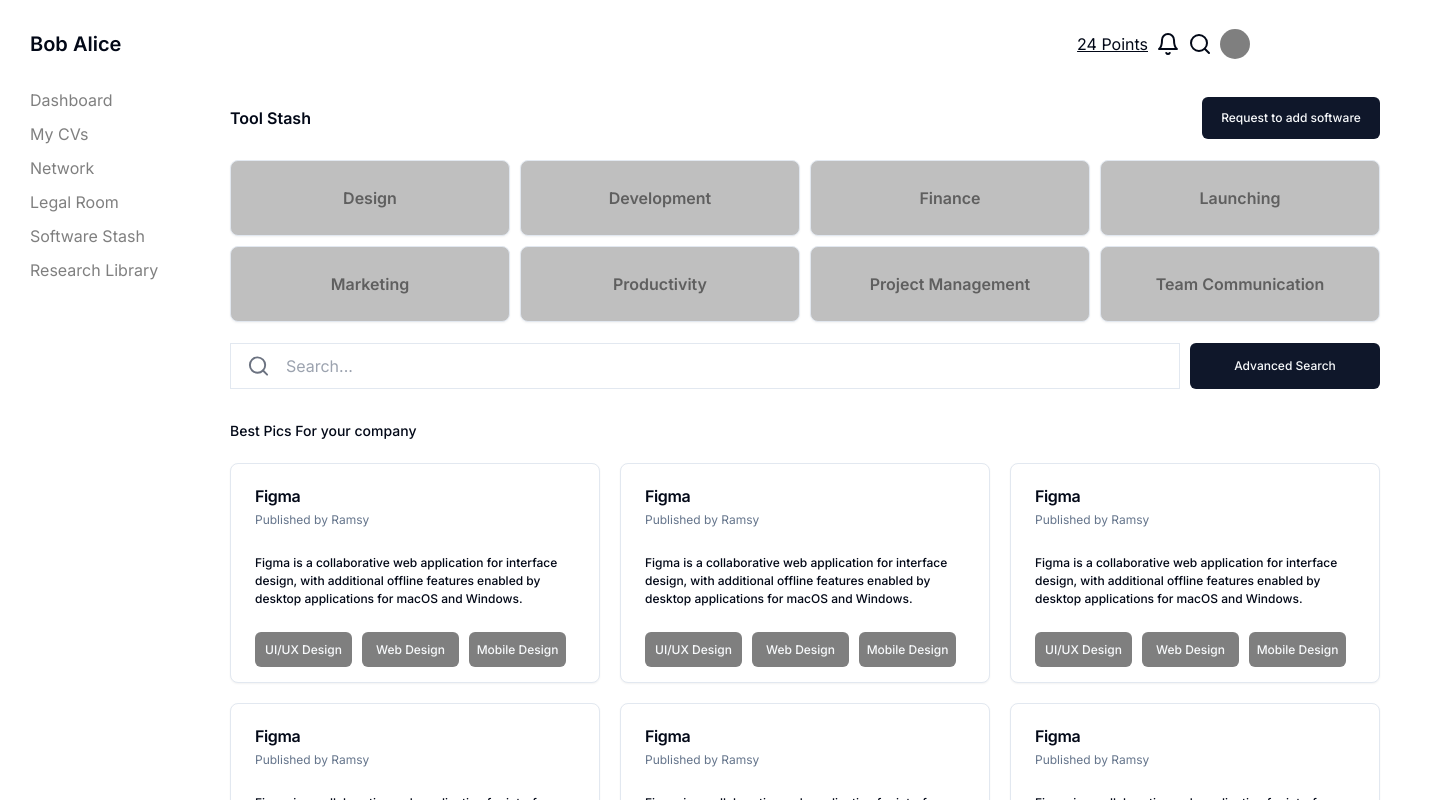
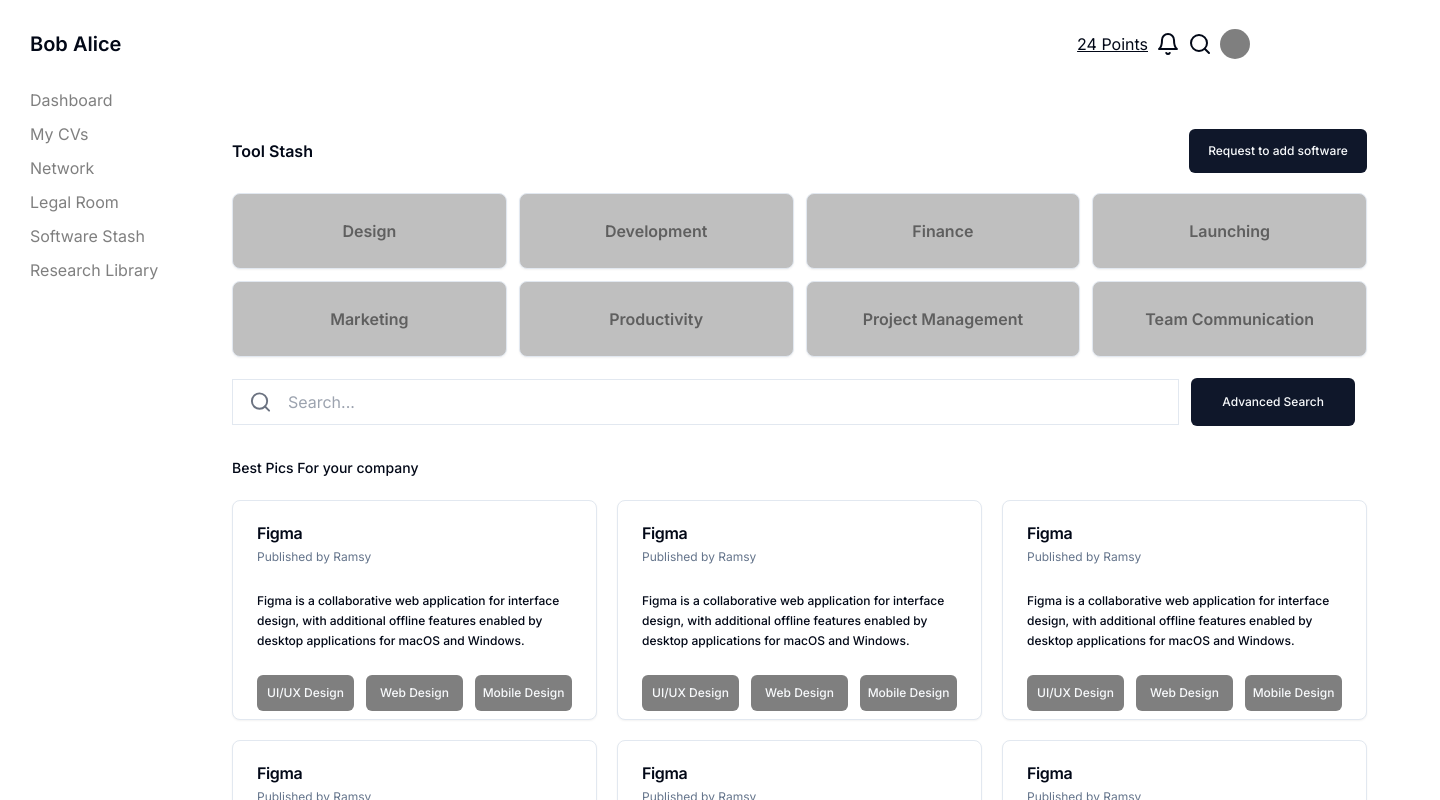
Before and after one commit to ShaikhNabeelShabbir/unbundl-web, a React (Vite) app: page /talent-dashboard in a window 1280 px wide. Both pictures are taken after a click on the button "Software Stash". Shown: the top 800 px of the page, 1440 px wide, since content can reach past the window. Built offline with nearby package versions, Linux system fonts and the light colour scheme.

Commit message:
changes updated

```diff
--- a/src/pages/startup/software-stash.tsx
+++ b/src/pages/startup/software-stash.tsx
@@ -20,16 +20,13 @@
 
 const SoftwareStash: React.FC = () => {
   return (
-    <div className="flex ml-[30px] mr-[30px]">
+    <div className="flex flex-wrap m-8">
       <div className="flex-1 py-[97px]">
         <div className="flex items-center justify-between">
           <p className="font-semibold text-5">Tool Stash</p>
           <Dialog>
             <DialogTrigger asChild>
-              <Button
-                type="button"
-                className="h-[42px] w-[178px] text-sm mr-[30px]"
-              >
+              <Button type="button" className="h-11 w-[178px] text-sm ">
                 Request to add software{" "}
               </Button>
             </DialogTrigger>
@@ -43,38 +40,38 @@
             </DialogContent>
           </Dialog>
         </div>
-        <div className=" flex flex-col font-semibold text-md mr-[30px] mt-[21px] space-y-[10px]">
-          <div className="flex flex-row  space-x-[10px] ">
-            <Card className="w-[280px] h-[76px] rounded-1 flex items-center justify-center  bg-black/25 text-black/50">
+        <div className=" flex flex-col font-semibold text-md  mt-5 space-y-3">
+          <div className="flex flex-row w-full space-x-3 ">
+            <Card className="w-full h-[76px] rounded-1 flex items-center justify-center  bg-black/25 text-black/50">
               Design
             </Card>
-            <Card className="w-[280px] h-[76px] rounded-1 flex items-center justify-center  bg-black/25 text-black/50">
+            <Card className="w-full h-[76px] rounded-1 flex items-center justify-center  bg-black/25 text-black/50">
               Development
             </Card>
-            <Card className="w-[280px] h-[76px] rounded-1 flex items-center justify-center  bg-black/25 text-black/50">
+            <Card className="w-full h-[76px] rounded-1 flex items-center justify-center  bg-black/25 text-black/50">
               Finance
             </Card>
-            <Card className="w-[280px] h-[76px] rounded-1 flex items-center justify-center  bg-black/25 text-black/50">
+            <Card className="w-full h-[76px] rounded-1 flex items-center justify-center  bg-black/25 text-black/50">
               Launching
             </Card>
           </div>
-          <div className="flex flex-row space-x-[10px]">
-            <Card className="w-[280px] h-[76px] rounded-1 flex items-center justify-center  bg-black/25 text-black/50">
+          <div className="flex flex-row space-x-3">
+            <Card className="w-full h-[76px] rounded-1 flex items-center justify-center  bg-black/25 text-black/50">
               Marketing
             </Card>
-            <Card className="w-[280px] h-[76px] rounded-1 flex items-center justify-center  bg-black/25 text-black/50">
+            <Card className="w-full h-[76px] rounded-1 flex items-center justify-center  bg-black/25 text-black/50">
               Productivity
             </Card>
-            <Card className="w-[280px] h-[76px] rounded-1 flex items-center justify-center  bg-black/25 text-black/50">
+            <Card className="w-full h-[76px] rounded-1 flex items-center justify-center  bg-black/25 text-black/50">
               Project Management
             </Card>
-            <Card className="w-[280px] h-[76px] rounded-1 flex items-center justify-center  bg-black/25 text-black/50">
+            <Card className="w-full h-[76px] rounded-1 flex items-center justify-center  bg-black/25 text-black/50">
               Team Communication
             </Card>
           </div>
         </div>
         <div className="flex items-center justify-between mt-[21px]">
-          <div className="flex items-center w-[950px] h-[46px] border rounded-1">
+          <div className="flex items-center w-full h-[46px] border rounded-1">
             <Search className="ml-4 text-gray-500" />
             <input
               type="text"
@@ -82,149 +79,147 @@
               placeholder="Search..."
             />
           </div>
-          <Button className="w-[190px] h-[46px] mr-[30px]">
-            Advanced Search
-          </Button>
+          <Button className="w-[190px] ml-3 mr-3 h-12">Advanced Search</Button>
         </div>
         <div className="mt-[30px] mb-5 font-medium text-base">
           Best Pics For your company
         </div>
         <div className="flex flex-col space-y-5">
-          <div className="flex flex-row space-x-5">
-            <Card className="w-[370px] h-[220px]">
+          <div className="flex flex-row space-x-5 w-full">
+            <Card className="w-full h-[220px]">
               <CardHeader>
                 <CardTitle>Figma </CardTitle>
                 <CardDescription>Published by Ramsy</CardDescription>
               </CardHeader>
-              <CardContent className="font-medium text-[12px] space-x-[10px]">
+              <CardContent className="font-medium text-sm space-x-3">
                 Figma is a collaborative web application for interface design,
                 with additional offline features enabled by desktop applications
                 for macOS and Windows.
               </CardContent>
-              <CardFooter className="font-medium text-sm space-x-[10px]">
-                <Button className=" w-[97px] h-[35px]  bg-black/50">
+              <CardFooter className="font-medium text-sm space-x-3">
+                <Button className=" w-[97px] h-9  bg-black/50">
                   UI/UX Design
                 </Button>
-                <Button className=" w-[97px] h-[35px] bg-black/50">
+                <Button className=" w-[97px] h-9 bg-black/50">
                   Web Design
                 </Button>
-                <Button className=" w-[97px] h-[35px] bg-black/50">
+                <Button className=" w-[97px] h-9 bg-black/50">
                   Mobile Design
                 </Button>
               </CardFooter>
             </Card>
 
-            <Card className="w-[370px] h-[220px]">
+            <Card className="w-full h-[220px]">
               <CardHeader>
                 <CardTitle>Figma </CardTitle>
                 <CardDescription>Published by Ramsy</CardDescription>
               </CardHeader>
-              <CardContent className="font-medium text-[12px] space-x-[10px]">
+              <CardContent className="font-medium text-sm space-x-3">
                 Figma is a collaborative web application for interface design,
                 with additional offline features enabled by desktop applications
                 for macOS and Windows.
               </CardContent>
-              <CardFooter className="font-medium text-sm space-x-[10px]">
-                <Button className=" w-[97px] h-[35px]  bg-black/50">
+              <CardFooter className="font-medium text-sm space-x-3">
+                <Button className=" w-[97px] h-9  bg-black/50">
                   UI/UX Design
                 </Button>
-                <Button className=" w-[97px] h-[35px] bg-black/50">
+                <Button className=" w-[97px] h-9 bg-black/50">
                   Web Design
                 </Button>
-                <Button className=" w-[97px] h-[35px] bg-black/50">
+                <Button className=" w-[97px] h-9 bg-black/50">
                   Mobile Design
                 </Button>
               </CardFooter>
             </Card>
 
-            <Card className="w-[370px] h-[220px]">
+            <Card className="w-full h-[220px]">
               <CardHeader>
                 <CardTitle>Figma </CardTitle>
                 <CardDescription>Published by Ramsy</CardDescription>
               </CardHeader>
-              <CardContent className="font-medium text-[12px] space-x-[10px]">
+              <CardContent className="font-medium text-sm space-x-3">
                 Figma is a collaborative web application for interface design,
                 with additional offline features enabled by desktop applications
                 for macOS and Windows.
               </CardContent>
-              <CardFooter className="font-medium text-sm space-x-[10px] ">
-                <Button className=" w-[97px] h-[35px] bg-black/50">
+              <CardFooter className="font-medium text-sm space-x-3 ">
+                <Button className=" w-[97px] h-9 bg-black/50">
                   UI/UX Design
                 </Button>
-                <Button className=" w-[97px] h-[35px] bg-black/50">
+                <Button className=" w-[97px] h-9 bg-black/50">
                   Web Design
                 </Button>
-                <Button className=" w-[97px] h-[35px] bg-black/50">
+                <Button className=" w-[97px] h-9 bg-black/50">
                   Mobile Design
                 </Button>
               </CardFooter>
             </Card>
           </div>
           <div className="flex flex-row space-x-5">
-            <Card className="w-[370px] h-[220px]">
+            <Card className="w-full h-[220px]">
               <CardHeader>
                 <CardTitle>Figma </CardTitle>
                 <CardDescription>Published by Ramsy</CardDescription>
               </CardHeader>
-              <CardContent className="font-medium text-[12px] space-x-[10px]">
+              <CardContent className="font-medium text-sm space-x-3">
                 Figma is a collaborative web application for interface design,
                 with additional offline features enabled by desktop applications
                 for macOS and Windows.
               </CardContent>
-              <CardFooter className="font-medium text-sm space-x-[10px]">
-                <Button className=" w-[97px] h-[35px]  bg-black/50">
+              <CardFooter className="font-medium text-sm space-x-3">
+                <Button className=" w-[97px] h-9  bg-black/50">
                   UI/UX Design
                 </Button>
-                <Button className=" w-[97px] h-[35px] bg-black/50">
+                <Button className=" w-[97px] h-9 bg-black/50">
                   Web Design
                 </Button>
-                <Button className=" w-[97px] h-[35px] bg-black/50">
+                <Button className=" w-[97px] h-9 bg-black/50">
                   Mobile Design
                 </Button>
               </CardFooter>
             </Card>
 
-            <Card className="w-[370px] h-[220px]">
+            <Card className="w-full h-[220px]">
               <CardHeader>
                 <CardTitle>Figma </CardTitle>
                 <CardDescription>Published by Ramsy</CardDescription>
               </CardHeader>
-              <CardContent className="font-medium text-[12px] space-x-[10px]">
+              <CardContent className="font-medium text-sm space-x-3">
                 Figma is a collaborative web application for interface design,
                 with additional offline features enabled by desktop applications
                 for macOS and Windows.
               </CardContent>
-              <CardFooter className="font-medium text-sm space-x-[10px]">
-                <Button className=" w-[97px] h-[35px]  bg-black/50">
+              <CardFooter className="font-medium text-sm space-x-3">
+                <Button className=" w-[97px] h-9  bg-black/50">
                   UI/UX Design
                 </Button>
-                <Button className=" w-[97px] h-[35px] bg-black/50">
+                <Button className=" w-[97px] h-9 bg-black/50">
                   Web Design
                 </Button>
-                <Button className=" w-[97px] h-[35px] bg-black/50">
+                <Button className=" w-[97px] h-9 bg-black/50">
                   Mobile Design
                 </Button>
               </CardFooter>
             </Card>
 
-            <Card className="w-[370px] h-[220px]">
+            <Card className="w-full h-[220px]">
               <CardHeader>
                 <CardTitle>Figma </CardTitle>
                 <CardDescription>Published by Ramsy</CardDescription>
               </CardHeader>
-              <CardContent className="font-medium text-[12px] space-x-[10px]">
+              <CardContent className="font-medium text-sm space-x-3">
                 Figma is a collaborative web application for interface design,
                 with additional offline features enabled by desktop applications
                 for macOS and Windows.
               </CardContent>
-              <CardFooter className="font-medium text-sm space-x-[10px] ">
-                <Button className=" w-[97px] h-[35px] bg-black/50">
+              <CardFooter className="font-medium text-sm space-x-3 ">
+                <Button className=" w-[97px] h-9 bg-black/50">
                   UI/UX Design
                 </Button>
-                <Button className=" w-[97px] h-[35px] bg-black/50">
+                <Button className=" w-[97px] h-9 bg-black/50">
                   Web Design
                 </Button>
-                <Button className=" w-[97px] h-[35px] bg-black/50">
+                <Button className=" w-[97px] h-9 bg-black/50">
                   Mobile Design
                 </Button>
               </CardFooter>
```
